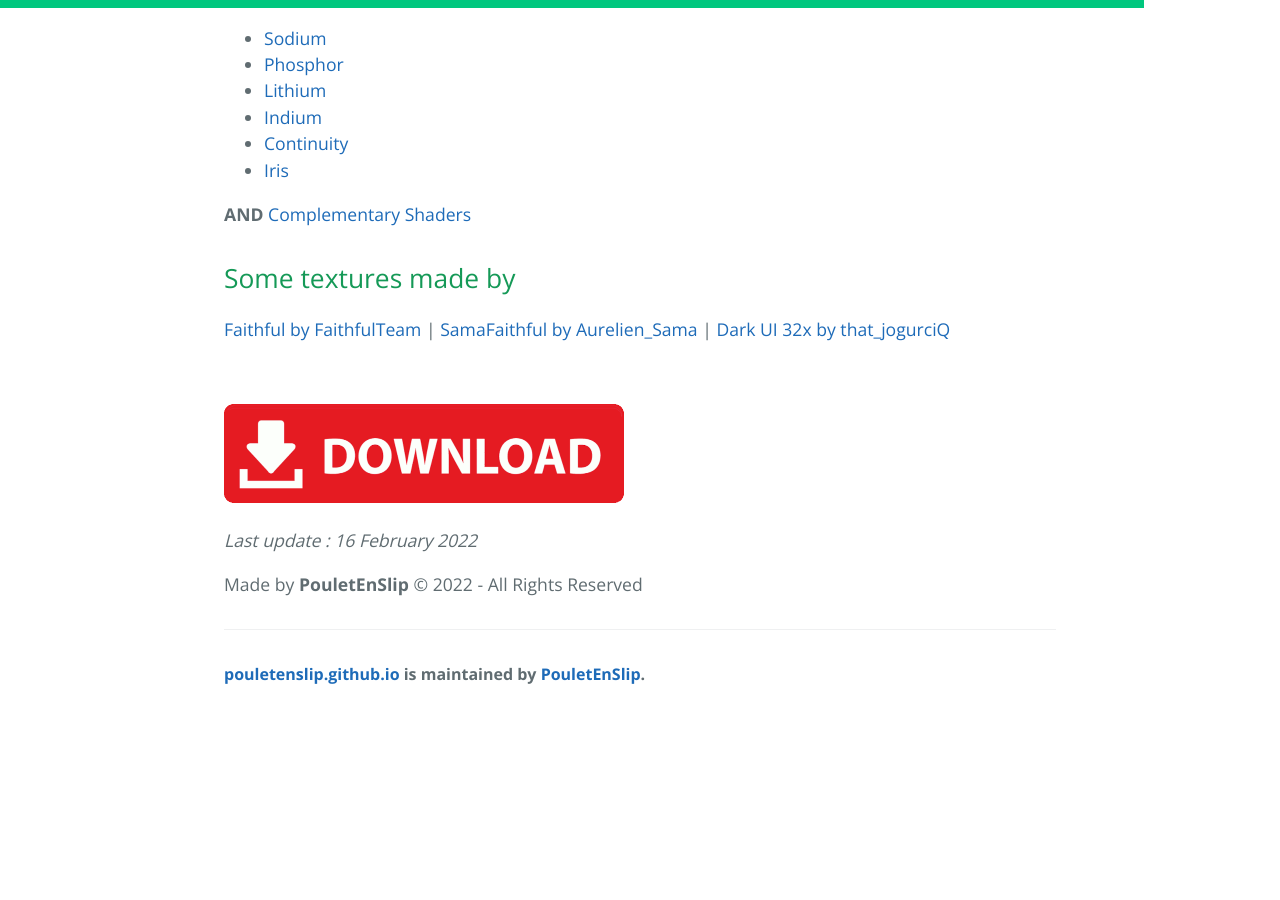
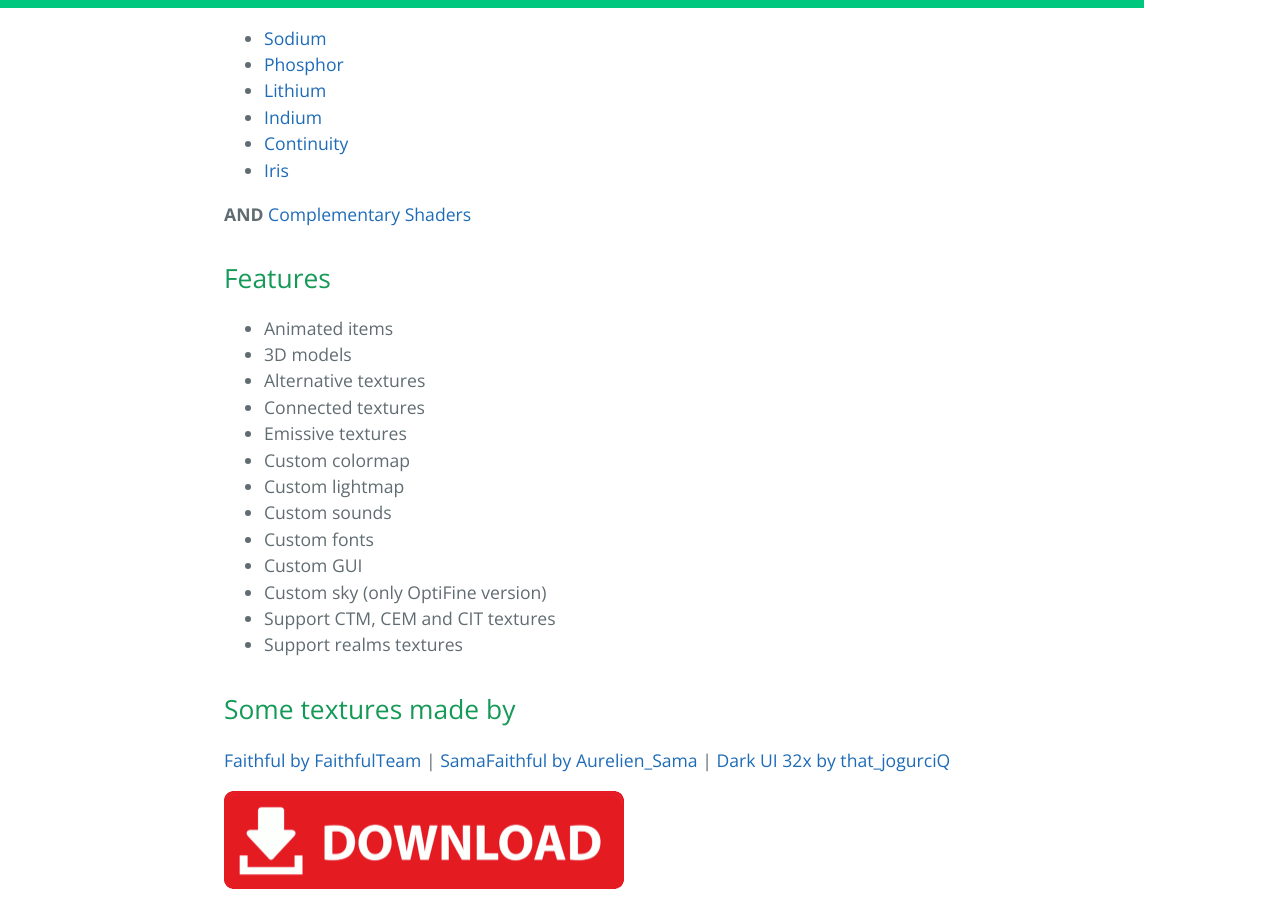
Before and after one commit to PouletEnSlip/pouletenslip.github.io, a Jekyll site: the page built from pages/cotcotpack/index.md, in a window 1280 px wide and 900 px high, scrolled down 1727 px. Built offline with Jekyll 4.4.1, drawn with Linux system fonts in a browser that asks for light colours; comment, search, counter and statistics services are not loaded; our own code applies the rules of GitHub Pages for plain Markdown files; before the commit the page ends 2445 px from its top, so only the background shows below that.

Commit message:
Update index.md

```diff
--- a/pages/cotcotpack/index.md
+++ b/pages/cotcotpack/index.md
@@ -25,12 +25,26 @@
 **AND**
 [Complementary Shaders](https://www.curseforge.com/minecraft/customization/complementary-shaders)
 
+## Features
+* Animated items
+* 3D models
+* Alternative textures
+* Connected textures
+* Emissive textures
+* Custom colormap
+* Custom lightmap
+* Custom sounds
+* Custom fonts
+* Custom GUI
+* Custom sky (only OptiFine version)
+* Support CTM, CEM and CIT textures
+* Support realms textures
+
 ## Some textures made by
 
 [Faithful by FaithfulTeam](https://faithful.team) |
 [SamaFaithful by Aurelien_Sama](https://www.youtube.com/channel/UCM2e9ub5nKQIvYbIPxSTbOg) |
 [Dark UI 32x by that_jogurciQ](https://www.curseforge.com/minecraft/texture-packs/dark-ui-32x)
-
 <br>
 
 <a href="https://github.com/PouletEnSlip/CotCotPack/releases"><img src="../img/download.png" width="400"></a>
```
